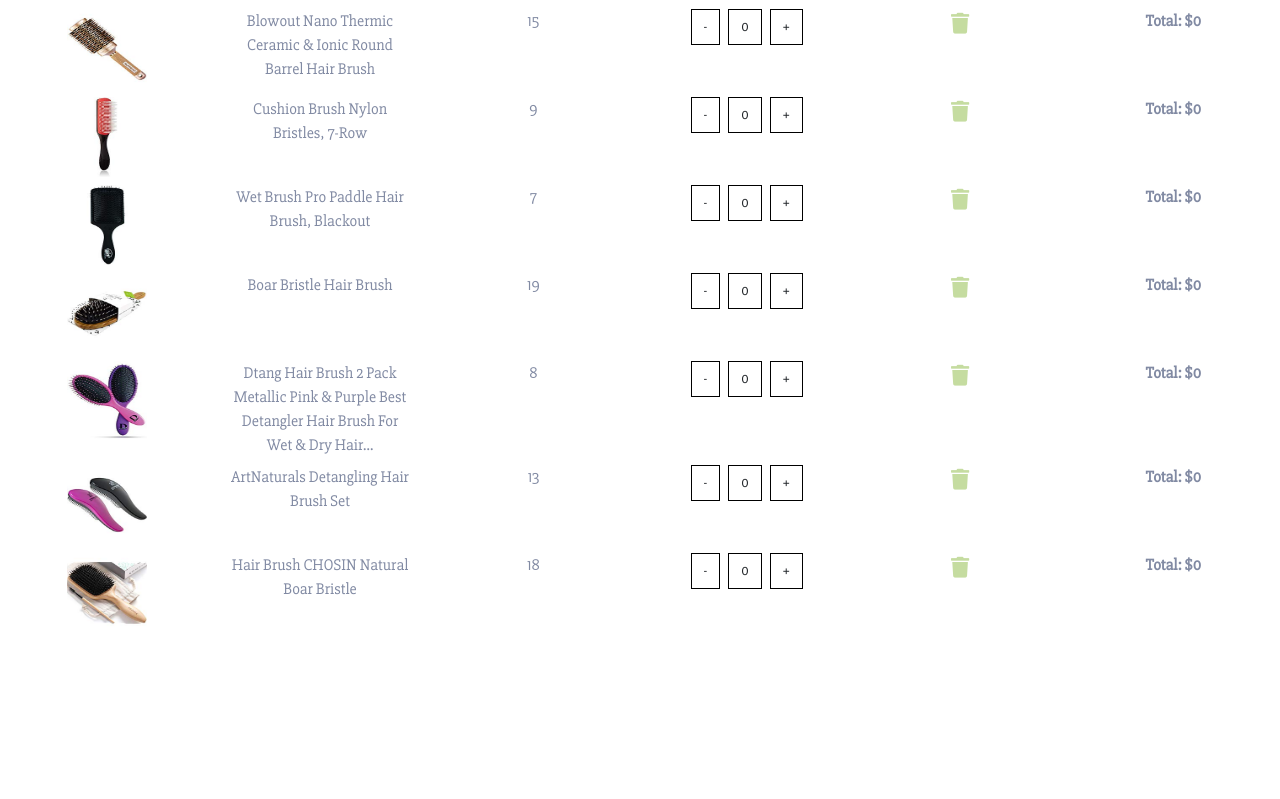
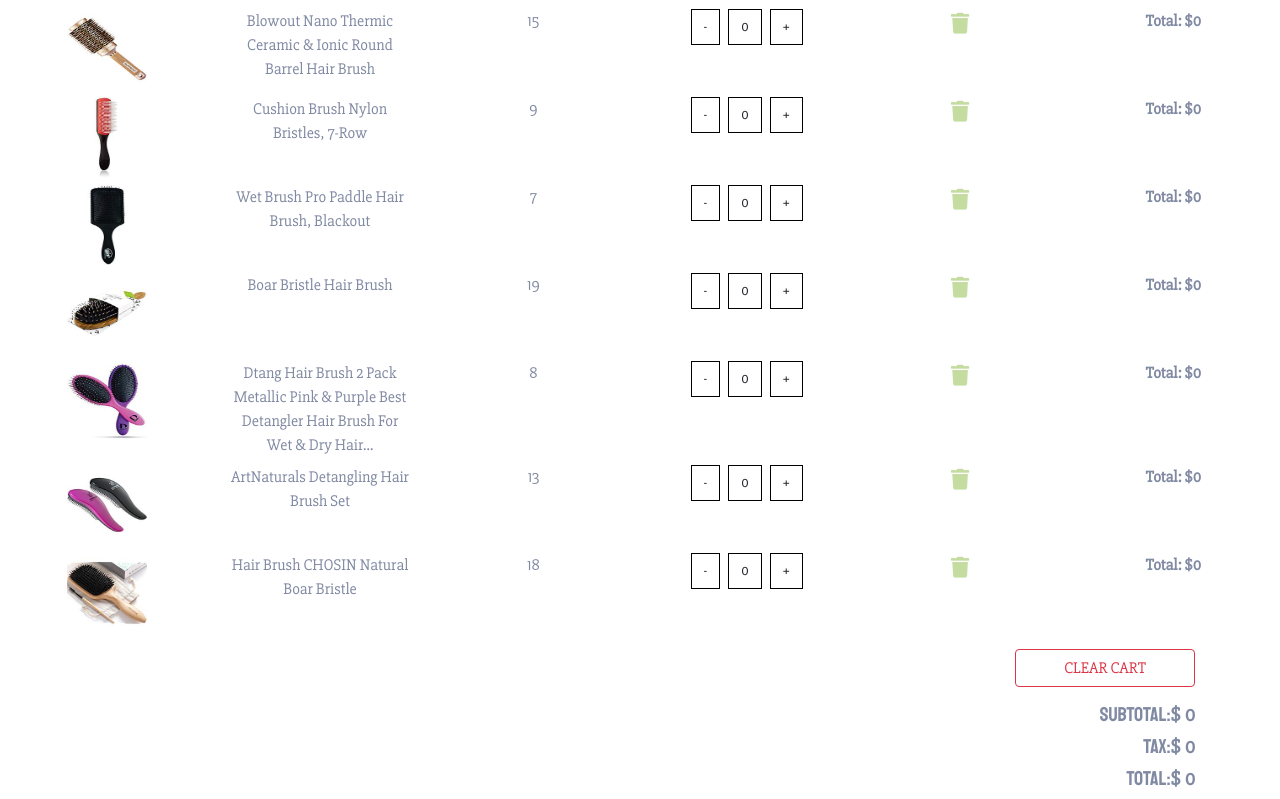
Before and after one commit to pracniscate/react-hairbrush-store, a React (Create React App) app: page /cart in a window 1280 px wide. Shown: the part 267-1066 px from the top of the page. Before the commit the page ends 908 px from the top, so only its background shows below. Built offline with nearby package versions, Linux system fonts and the light colour scheme.

Commit message:
set up totals in cart & clear cart button

```diff
--- a/package.json
+++ b/package.json
@@ -3,7 +3,7 @@
   "version": "0.1.0",
   "private": true,
   "dependencies": {
-    "bootstrap": "^4.2.1",
+    "bootstrap": "^4.3.1",
     "react": "^16.7.0",
     "react-dom": "^16.7.0",
     "react-router-dom": "^4.3.1",
--- a/src/components/Cart/Cart.js
+++ b/src/components/Cart/Cart.js
@@ -4,6 +4,7 @@
 import EmptyCart from './EmptyCart';
 import { ProductConsumer } from '../../context';
 import CartList from './CartList';
+import CartTotals from './CartTotals';
 
 export default class Cart extends Component {
   render() {
@@ -18,6 +19,7 @@
                   <Title name="your" title="cart" />
                   <CartColumns />
                   <CartList value={value} />
+                  <CartTotals value={value} />
                 </React.Fragment>
               );
             } else {
--- /dev/null
+++ b/src/components/Cart/CartTotals.js
@@ -0,0 +1,39 @@
+import React from 'react';
+import { Link } from 'react-router-dom';
+
+export default function CartTotals({ value }) {
+  const {cartSubTotal, cartTax, cartTotal, clearCart} = value;
+  return (
+    <React.Fragment>
+      <div className="container">
+        <div className="row">
+          <div className="col-10 mt-2 ml-sm-5 ml-md-auto col-sm-8 text-capitalize text-right">
+            <Link to='/'>
+              <button
+                className="btn btn-outline-danger text-uppercase mb-3 px-5" type="button"
+                onClick={() => clearCart()}
+              >
+                clear cart
+              </button>
+            </Link>
+            <h5>
+              <span className="text-title">
+                subtotal:</span>
+                <strong>$ {cartSubTotal}</strong>
+            </h5>
+            <h5>
+              <span className="text-title">
+                tax:</span>
+                <strong>$ {cartTax}</strong>
+            </h5>
+            <h5>
+              <span className="text-title">
+                total:</span>
+                <strong>$ {cartTotal}</strong>
+            </h5>
+          </div>
+        </div>
+      </div>
+    </React.Fragment>
+  );
+}
```
Also changed, not shown: 1 other file (tests, documents, lock files or other folders).
